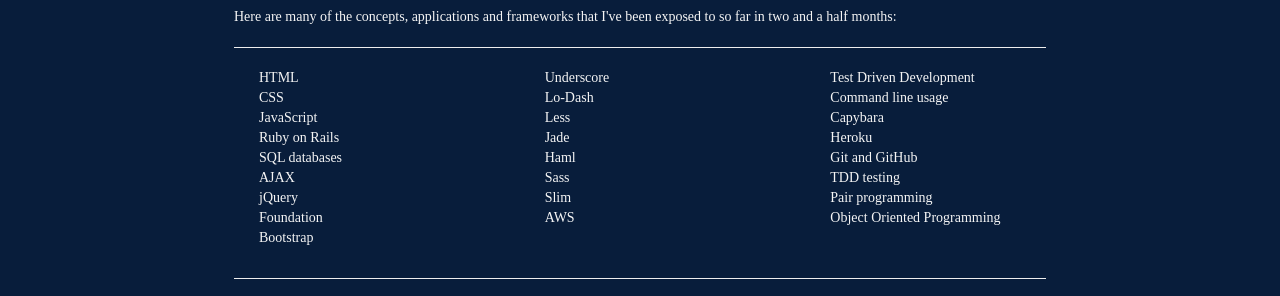
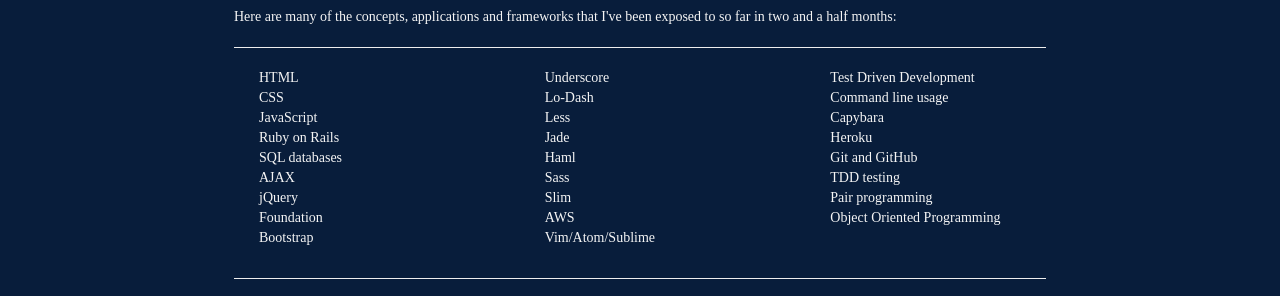
Before and after one commit to JamesNix/portfolio, a website: page public/about.html in a window 1280 px wide. Shown: the part 439-735 px from the top of the page. Drawn offline with Linux system fonts and the light colour scheme; a web font is replaced by a local one.

Commit message:
Adding about and index html

```diff
--- a/public/about.html
+++ b/public/about.html
@@ -9,7 +9,7 @@
 School program, I'm well on my way to that goal but with the knowledge that
 I'll never be done learning.
 </p><p>Here are many of the concepts, applications and frameworks that I've been exposed
-to so far in two and a half months:</p><hr><div id="list" class="row"><div class="col-md-4"><ul class="list"><li>HTML</li><li>CSS</li><li>JavaScript</li><li>Ruby on Rails</li><li>SQL databases</li><li>AJAX</li><li>jQuery</li><li>Foundation</li><li>Bootstrap</li></ul></div><div class="col-md-4"><ul class="list"><li>Underscore</li><li>Lo-Dash</li><li>Less</li><li>Jade</li><li>Haml</li><li>Sass</li><li>Slim</li><li>AWS</li></ul></div><div class="col-md-4"><ul class="list"><li>Test Driven Development</li><li>Command line usage</li><li>Capybara</li><li>Heroku</li><li>Git and GitHub</li><li>TDD testing</li><li>Pair programming</li><li>Object Oriented Programming</li></ul></div></div><hr><p>Some of these I know pretty well, of others I have just a passing knowledge. Sometimes
+to so far in two and a half months:</p><hr><div id="list" class="row"><div class="col-md-4"><ul class="list"><li>HTML</li><li>CSS</li><li>JavaScript</li><li>Ruby on Rails</li><li>SQL databases</li><li>AJAX</li><li>jQuery</li><li>Foundation</li><li>Bootstrap</li></ul></div><div class="col-md-4"><ul class="list"><li>Underscore</li><li>Lo-Dash</li><li>Less</li><li>Jade</li><li>Haml</li><li>Sass</li><li>Slim</li><li>AWS</li><li>Vim/Atom/Sublime</li></ul></div><div class="col-md-4"><ul class="list"><li>Test Driven Development</li><li>Command line usage</li><li>Capybara</li><li>Heroku</li><li>Git and GitHub</li><li>TDD testing</li><li>Pair programming</li><li>Object Oriented Programming</li></ul></div></div><hr><p>Some of these I know pretty well, of others I have just a passing knowledge. Sometimes
 I feel like a kid surrounded by shiny things, wanting to reach out and explore them all
 at once.
 </p><p>The links in the carousel above take you to a few of the programs I've made as part of the
```
Also changed, not shown: public/index.html (line endings or trailing spaces).
